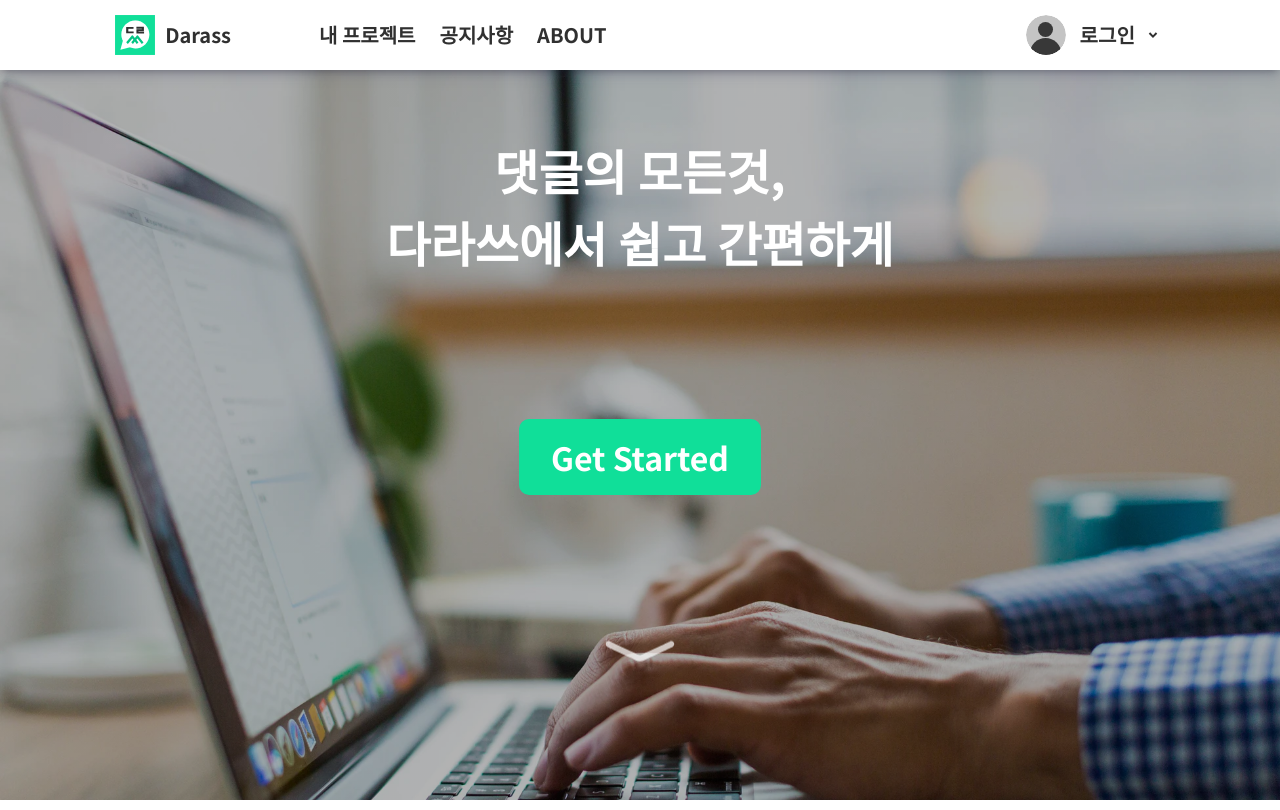
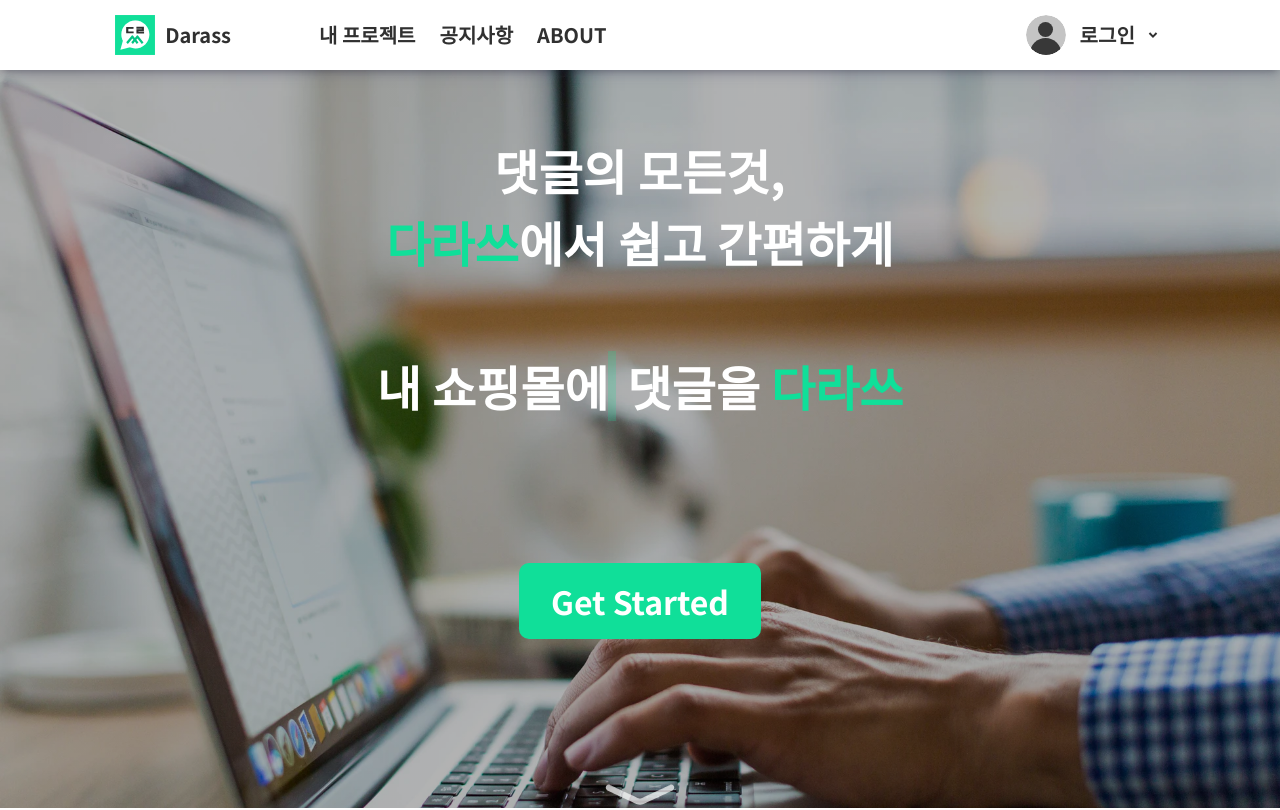
Before and after one commit to darass-team/2021-darass, a React app in the folder frontend/manage/: page / in a window 1280 px wide. Shown: the top 810 px of the page. Built offline with nearby package versions, Linux system fonts and the light colour scheme; no server answers; a small style sheet from the web is missing.

Commit message:
feat: typing 애니메이션 추가

```diff
--- /dev/null
+++ b/frontend/manage/src/components/atoms/TypingText/index.tsx
@@ -0,0 +1,57 @@
+import { useEffect, useRef, useState } from "react";
+import { useIsFetching } from "react-query";
+import { CursorWrapper } from "./styles";
+
+export interface Props {
+  texts: string[];
+  typingSpeedMs?: number;
+  changeTextSpeedMs?: number;
+}
+
+const TypingText = ({ texts, typingSpeedMs = 100, changeTextSpeedMs = 2000 }: Props) => {
+  const [textsIndex, setTextsIndex] = useState(0);
+  const [textIndex, setTextIndex] = useState(0);
+  const pause = useRef(false);
+  const reverse = useRef(false);
+
+  useEffect(() => {
+    const intervalId = setInterval(() => {
+      if (pause.current) return;
+
+      if (reverse.current) {
+        setTextIndex(state => state - 1);
+      } else {
+        setTextIndex(state => state + 1);
+      }
+    }, typingSpeedMs);
+
+    return () => clearInterval(intervalId);
+  }, []);
+
+  useEffect(() => {
+    if (textIndex === texts[textsIndex].length) {
+      pause.current = true;
+
+      new Promise(resolve => {
+        setTimeout(() => {
+          pause.current = false;
+          reverse.current = true;
+
+          resolve(0);
+        }, changeTextSpeedMs);
+      });
+    }
+
+    if (textIndex === 0) {
+      reverse.current = false;
+
+      setTextsIndex(state => {
+        return (state + 1) % texts.length;
+      });
+    }
+  }, [textIndex]);
+
+  return <CursorWrapper>{texts[textsIndex].slice(0, textIndex)}</CursorWrapper>;
+};
+
+export default TypingText;
--- /dev/null
+++ b/frontend/manage/src/components/atoms/TypingText/styles.ts
@@ -0,0 +1,17 @@
+import { PALETTE } from "@/styles/palette";
+import styled from "styled-components";
+
+export const CursorWrapper = styled.span`
+  border-right: 0.5rem solid transparent;
+  animation: blinkCursor 1s infinite;
+
+  @keyframes blinkCursor {
+    from,
+    to {
+      border-color: transparent;
+    }
+    50% {
+      border-color: ${PALETTE.PRIMARY};
+    }
+  }
+`;
--- a/frontend/manage/src/components/pages/Home/index.tsx
+++ b/frontend/manage/src/components/pages/Home/index.tsx
@@ -23,6 +23,7 @@ import phoneSmall from "@/assets/png/phone_small.png";
 import homeBackgroundImage from "@/assets/png/home_background_image.png";
 import homeBackgroundImage2 from "@/assets/png/home_background_image2.png";
 import wooteco from "@/assets/png/wooteco.png";
+import TypingText from "@/components/atoms/TypingText";
 
 const Home = () => {
   const history = useHistory();
@@ -45,8 +46,8 @@ const Home = () => {
       phoneSmall: useScrollFadeInOut({ direction: "left", duration: 1, delay: 0, threshold: 0.1, fadeType: "both" }),
       letter: {
         다: useScrollFadeInOut({ direction: "right", duration: 1, delay: 0, threshold: 0.1, fadeType: "both" }),
-        라: useScrollFadeInOut({ direction: "up", duration: 1, delay: 0, threshold: 0.1, fadeType: "both" }),
-        쓰: useScrollFadeInOut({ direction: "left", duration: 1, delay: 0, threshold: 0.1, fadeType: "both" })
+        라: useScrollFadeInOut({ direction: "up", duration: 1, delay: 0.2, threshold: 0.1, fadeType: "both" }),
+        쓰: useScrollFadeInOut({ direction: "left", duration: 1, delay: 0.4, threshold: 0.1, fadeType: "both" })
       },
       texts: {
         check1: useScrollFadeInOut({ direction: "right", duration: 1, delay: 0, threshold: 0.1 }),
@@ -59,7 +60,12 @@ const Home = () => {
     },
     section3: {
       text: useScrollFadeInOut({ direction: "up", duration: 1, delay: 0, threshold: 0.1 }),
-      companies: useScrollFadeInOut({ direction: "up", duration: 1, delay: 0.5, threshold: 0.1 })
+      companies: useScrollFadeInOut({ direction: "up", duration: 1, delay: 0.5, threshold: 0.1 }),
+      startButton: useScrollFadeInOut({
+        direction: "up",
+        duration: 1,
+        delay: 0.6
+      })
     }
   };
 
@@ -81,7 +87,16 @@ const Home = () => {
           <MainText {...animation.section1.introductionText}>
             댓글의 모든것,
             <br />
-            다라쓰에서 쉽고 간편하게
+            <HighlightText color={PALETTE.PRIMARY}>다라쓰</HighlightText>에서 쉽고 간편하게
+            <br />
+            <br />
+            <>
+              <TypingText texts={["내 블로그에", "회사 홈페이지에", "내 쇼핑몰에"]} />
+              <>
+                {" "}
+                댓글을 <HighlightText color={PALETTE.PRIMARY}>다라쓰</HighlightText>
+              </>
+            </>
           </MainText>
 
           <Button type="button" onClick={moveLoginPage} {...animation.section1.startButton}>
@@ -140,9 +155,9 @@ const Home = () => {
         </Container>
       </SectionContainer>
 
-      <SectionContainer id="section4" minHeightVh={50} bgColor={PALETTE.PRIMARY}>
+      <SectionContainer id="section4" minHeightVh={50} bgColor={PALETTE.WHITE}>
         <Container>
-          <Text color={PALETTE.WHITE} fontSize={3} textAlign="center" {...animation.section3.text}>
+          <Text color={PALETTE.BLACK_700} fontSize={3} textAlign="center" {...animation.section3.text}>
             현재 사용중인 기업들
           </Text>
 
@@ -151,6 +166,10 @@ const Home = () => {
               return <CompanyLogo key={alt} src={src} alt={alt} />;
             })}
           </Companies>
+
+          <Button type="button" onClick={moveLoginPage} {...animation.section3.startButton}>
+            Get Started
+          </Button>
         </Container>
       </SectionContainer>
     </>
```
Also changed, not shown: 2 other files (tests, documents, lock files or other folders).
